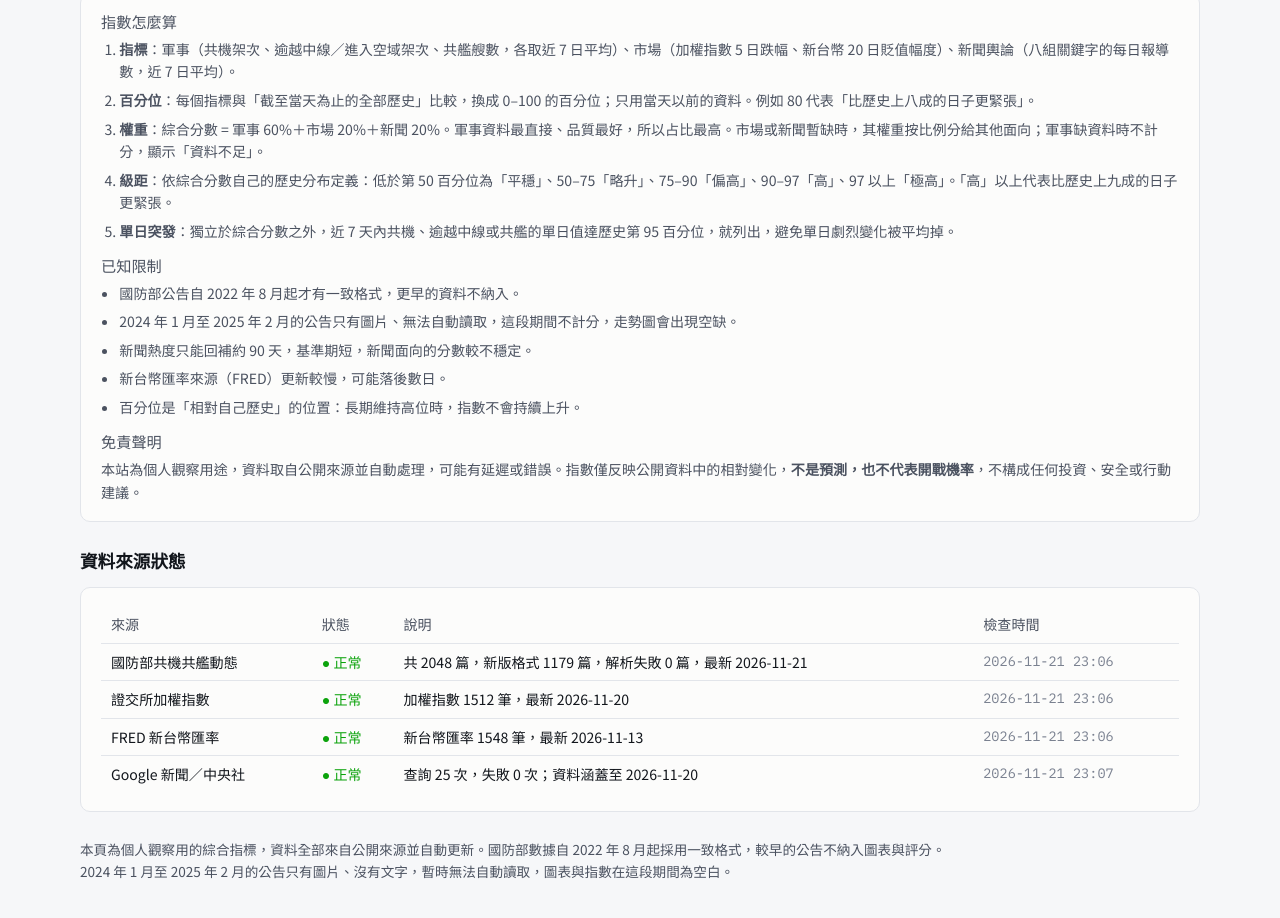
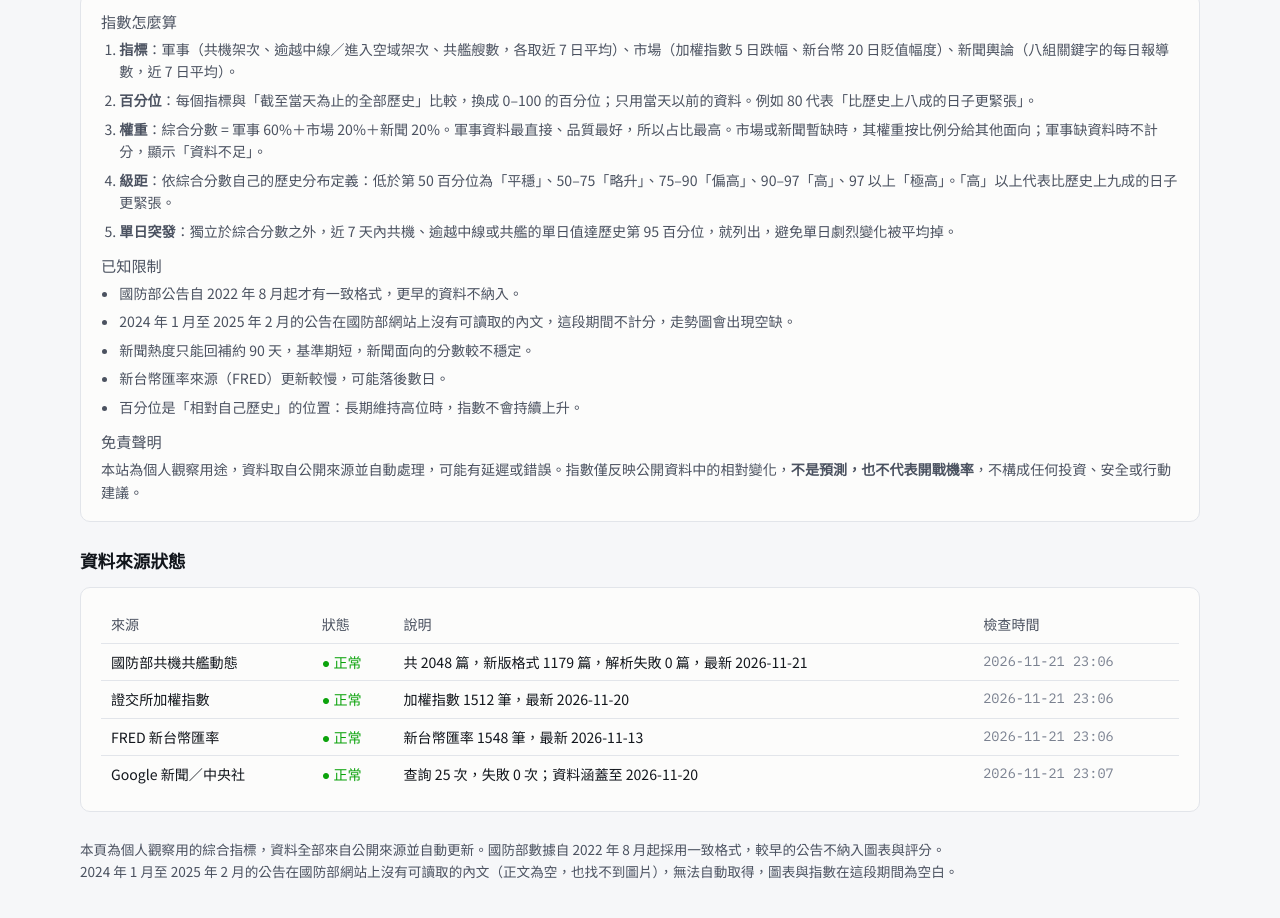
Before and after one commit to lig29439-dotcom/Taiwan-China-war-risk, a plain HTML site: page site/index.html in a window 1280 px wide. Shown: the part 2418-3336 px from the top of the page. Drawn offline with nearby package versions, Linux system fonts and the light colour scheme.

Commit message:
修正空白期說明：公告正文為空，非圖片；維持空白
Co-Authored-By: Claude Sonnet 5.5 <noreply@anthropic.com>
Claude-Session: https://claude.ai/code/session_01NR9Lvp69HK51UJY2be7NNY

```diff
--- a/site/index.html
+++ b/site/index.html
@@ -223,7 +223,7 @@ th { font-weight: 500; color: var(--ink-2); border-top: 0; }
       <h3>已知限制</h3>
       <ul>
         <li>國防部公告自 2022 年 8 月起才有一致格式，更早的資料不納入。</li>
-        <li>2024 年 1 月至 2025 年 2 月的公告只有圖片、無法自動讀取，這段期間不計分，走勢圖會出現空缺。</li>
+        <li>2024 年 1 月至 2025 年 2 月的公告在國防部網站上沒有可讀取的內文，這段期間不計分，走勢圖會出現空缺。</li>
         <li>新聞熱度只能回補約 90 天，基準期短，新聞面向的分數較不穩定。</li>
         <li>新台幣匯率來源（FRED）更新較慢，可能落後數日。</li>
         <li>百分位是「相對自己歷史」的位置：長期維持高位時，指數不會持續上升。</li>
@@ -241,7 +241,7 @@ th { font-weight: 500; color: var(--ink-2); border-top: 0; }
         <tbody id="status"></tbody>
       </table>
     </div>
-    <p class="note">本頁為個人觀察用的綜合指標，資料全部來自公開來源並自動更新。國防部數據自 2022 年 8 月起採用一致格式，較早的公告不納入圖表與評分。2024 年 1 月至 2025 年 2 月的公告只有圖片、沒有文字，暫時無法自動讀取，圖表與指數在這段期間為空白。</p>
+    <p class="note">本頁為個人觀察用的綜合指標，資料全部來自公開來源並自動更新。國防部數據自 2022 年 8 月起採用一致格式，較早的公告不納入圖表與評分。2024 年 1 月至 2025 年 2 月的公告在國防部網站上沒有可讀取的內文（正文為空，也找不到圖片），無法自動取得，圖表與指數在這段期間為空白。</p>
   </section>
 </div>
 
```
Also changed, not shown: 1 other file.
